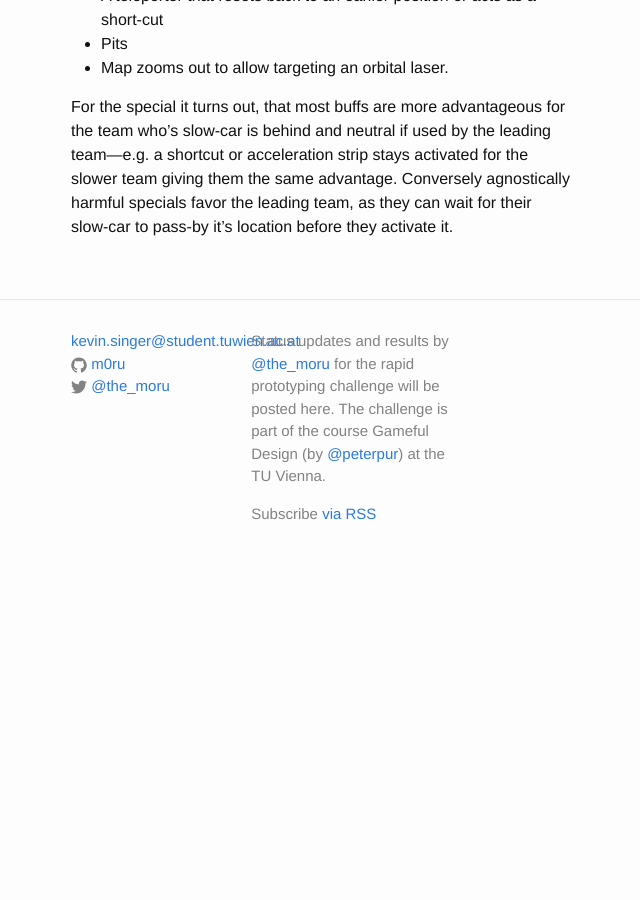
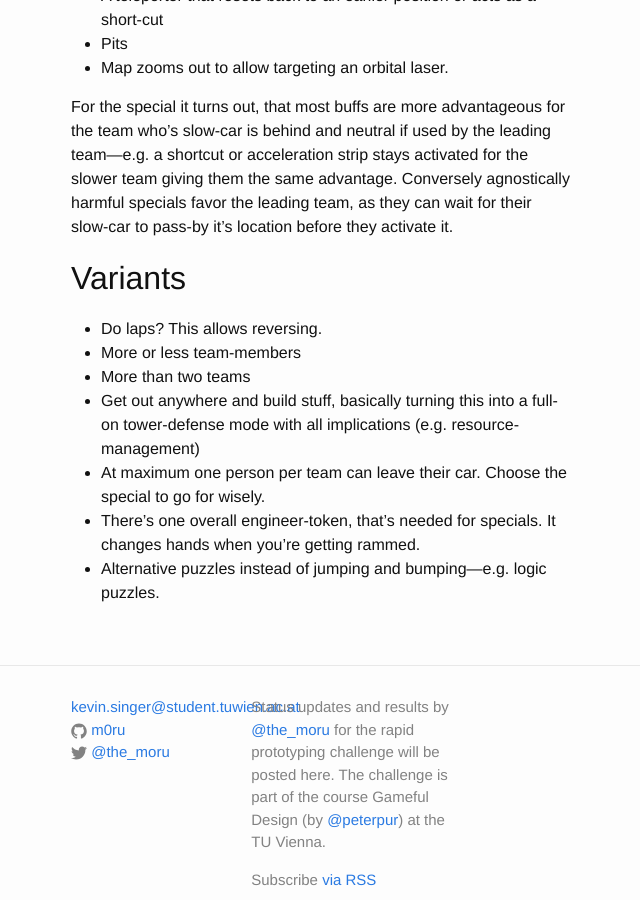
Before and after one commit to m0ru/gameful-design, a Jekyll site: the page built from _posts/2016-04-10-racetrackspecials.md, in a window 1280 px wide and 900 px high, scrolled down 2901 px. Shown: the whole window, without its empty margins (319-959 px from the left). Built offline with Jekyll 4.4.1, drawn with Linux system fonts in a browser that asks for light colours; some web fonts are replaced; before the commit the page ends 3486 px from its top, so only the background shows below that.

Commit message:
binary search for built error, part 6

```diff
--- a/_posts/2016-04-10-racetrackspecials.md
+++ b/_posts/2016-04-10-racetrackspecials.md
@@ -50,3 +50,13 @@ The huge trade-off should be, that the team sends a driver ahead to use on of th
 
 
 For the special it turns out, that most buffs are more advantageous for the team who’s slow-car is behind and neutral if used by the leading team―e.g. a shortcut or acceleration strip stays activated for the slower team giving them the same advantage. Conversely agnostically harmful specials favor the leading team, as they can wait for their slow-car to pass-by it’s location before they activate it.
+
+## Variants
+
+* Do laps? This allows reversing.
+* More or less team-members
+* More than two teams
+* Get out anywhere and build stuff, basically turning this into a full-on tower-defense mode with all implications (e.g. resource-management)
+* At maximum one person per team can leave their car. Choose the special to go for wisely.
+* There’s one overall engineer-token, that’s needed for specials. It changes hands when you’re getting rammed.
+* Alternative puzzles instead of jumping and bumping―e.g. logic puzzles.
```
